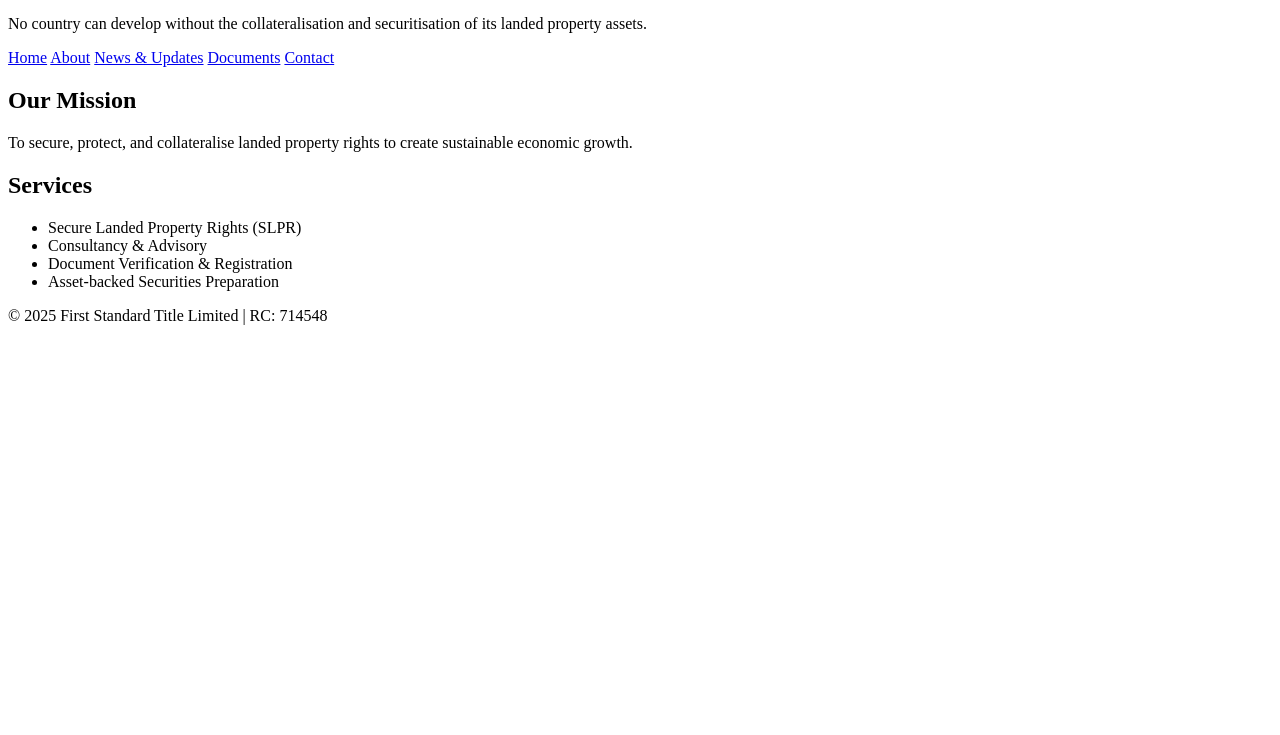
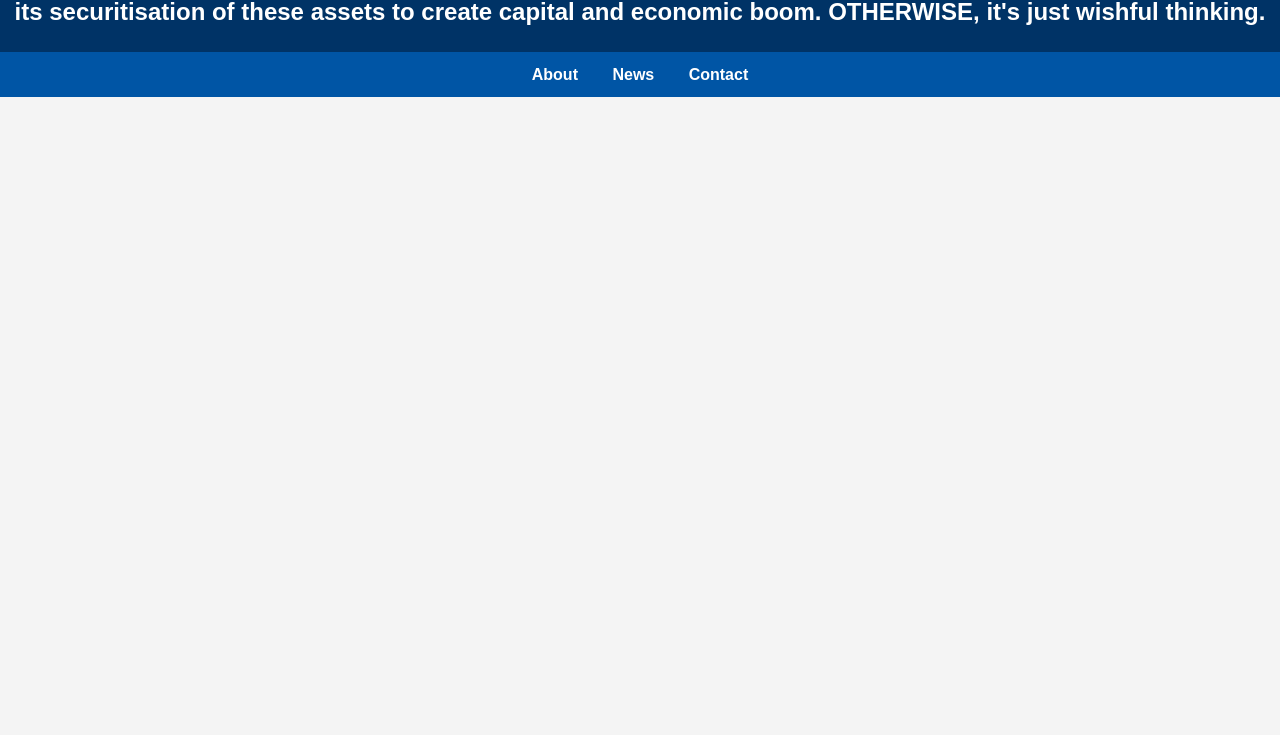
Before and after one commit to omorishaoba-alt/fstl-nested-domain1, a plain HTML site: page index.html in a window 1280 px wide. Shown: the part 65-800 px from the top of the page. Drawn offline with Linux system fonts and the light colour scheme.

Commit message:
Update index.html

```diff
--- a/index.html
+++ b/index.html
@@ -1,43 +1,30 @@
 <!DOCTYPE html>
 <html lang="en">
 <head>
-<meta charset="UTF-8">
-<meta name="viewport" content="width=device-width, initial-scale=1.0">
-<title>First Standard Title Limited (FSTL)</title>
-<link rel="stylesheet" href="style.css">
+    <meta charset="UTF-8">
+    <meta name="viewport" content="width=device-width, initial-scale=1.0">
+    <title>First Standard Title Limited</title>
+    <style>
+        body { font-family: Arial, sans-serif; margin: 0; padding: 0; line-height: 1.6; background-color: #f4f4f4; }
+        header { background-color: #003366; color: #fff; padding: 20px 0; text-align: center; }
+        header h1 { margin: 0; font-size: 24px; }
+        nav { background: #0055a5; color: #fff; padding: 10px 0; text-align: center; }
+        nav a { color: #fff; margin: 0 15px; text-decoration: none; font-weight: bold; }
+        section { padding: 20px; background: #fff; margin: 20px auto; max-width: 900px; border-radius: 5px; }
+        footer { text-align: center; padding: 15px; background: #003366; color: #fff; }
+        h2 { color: #003366; }
+        .contact-info p { margin: 5px 0; }
+        .news-item { border-bottom: 1px solid #ccc; padding: 10px 0; }
+        .pay-section { background: #e6f2ff; padding: 15px; text-align: center; margin-top: 20px; border-radius: 5px; }
+        .pay-section a { background: #003366; color: #fff; padding: 10px 20px; text-decoration: none; border-radius: 3px; font-weight: bold; }
+    </style>
 </head>
 <body>
-<header>
-  <h1>First Standard Title Limited</h1>
-  <p>No country can develop without the collateralisation and securitisation of its landed property assets.</p>
-  <nav>
-    <a href="index.html">Home</a>
-    <a href="about.html">About</a>
-    <a href="news.html">News & Updates</a>
-    <a href="pay.html">Documents</a>
-    <a href="contact.html">Contact</a>
-  </nav>
-</header>
-
-<main>
-  <section>
-    <h2>Our Mission</h2>
-    <p>To secure, protect, and collateralise landed property rights to create sustainable economic growth.</p>
-  </section>
-
-  <section>
-    <h2>Services</h2>
-    <ul>
-      <li>Secure Landed Property Rights (SLPR)</li>
-      <li>Consultancy & Advisory</li>
-      <li>Document Verification & Registration</li>
-      <li>Asset-backed Securities Preparation</li>
-    </ul>
-  </section>
-</main>
-
-<footer>
-  <p>© 2025 First Standard Title Limited | RC: 714548</p>
-</footer>
-</body>
-</html>
+    <header>
+        <h1>No country can develop or become developed without the collateralisation of its LANDED property assets nor its securitisation of these assets to create capital and economic boom. OTHERWISE, it's just wishful thinking.</h1>
+    </header>
+    <nav>
+        <a href="#about">About</a>
+        <a href="#news">News</a>
+        <a href="#contact">Contact</a>
+        <a
```
